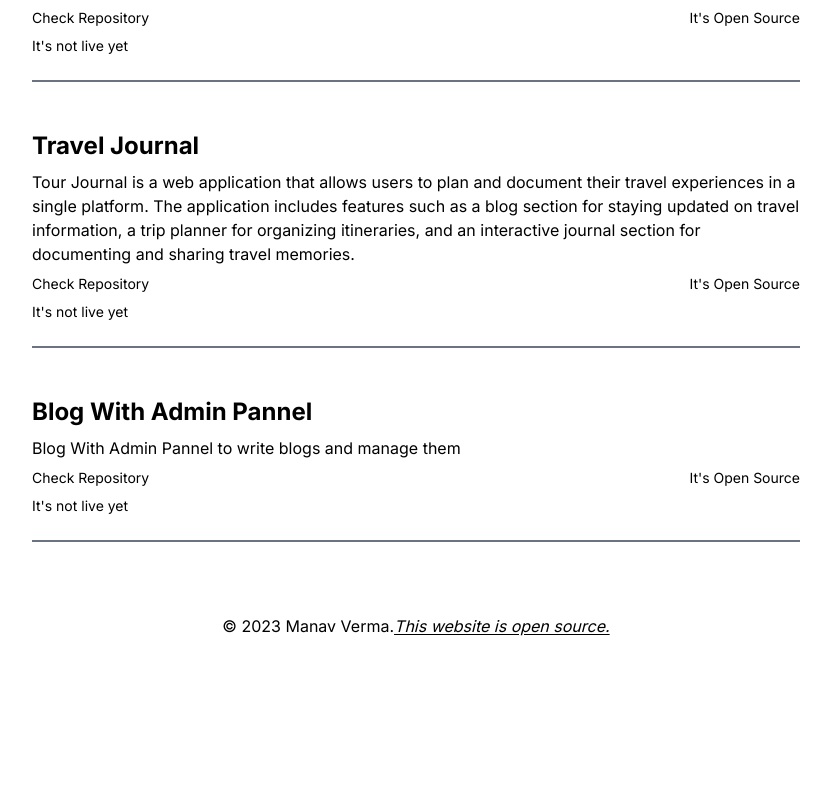
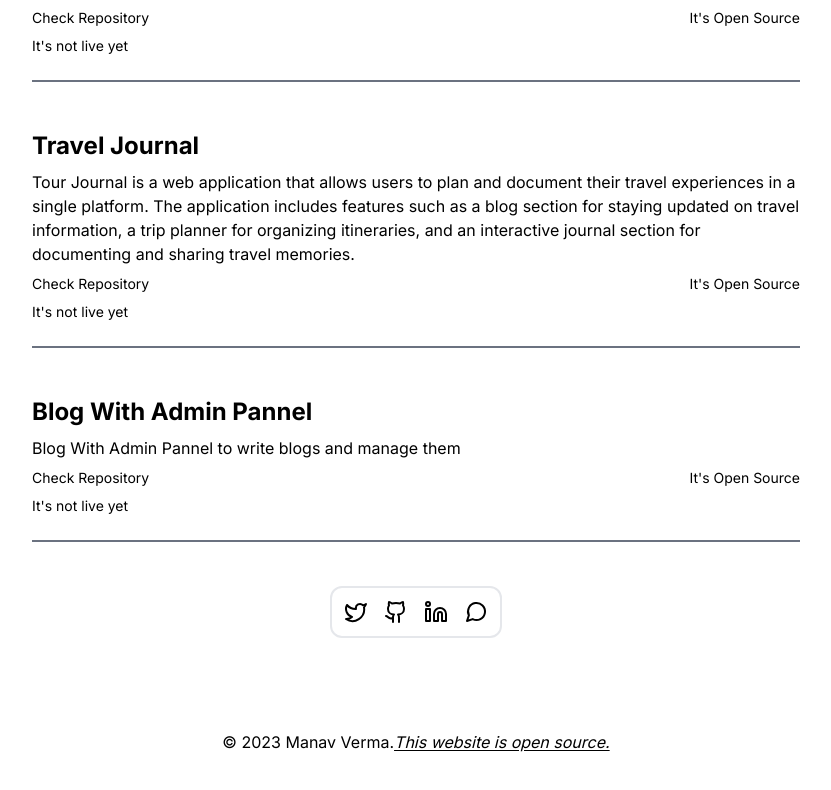
Before and after one commit to manaver/manav.in, a Next.js app: page /projects in a window 1280 px wide. Shown: the part 1016-1806 px from the top of the page, without its empty margins (224-1055 px from the left). Before the commit the page ends 1698 px from the top, so only its background shows below. Built offline with nearby package versions, Linux system fonts and the light colour scheme.

Commit message:
social icons added

```diff
--- a/app/(profile)/layout.jsx
+++ b/app/(profile)/layout.jsx
@@ -4,15 +4,16 @@ import {Inter} from 'next/font/google';
 import {Providers} from '../providers';
 import Header from "@/components/layout/header";
 import Footer from "@/components/layout/footer";
+import SocialIcons from "@/components/layout/social-icons";
 
 const inter = Inter({subsets: ['latin']});
 
 export const runtime = 'edge'
 
 export const metadata = {
-    title: 'Hindi Ringtones 2023 - Download Your Favorite Ringtones',
-    description: 'Download hindi ringtones 2023, bgm ringtones, tamil ringtones, bollywood ringtones all at one place! Get a ringtone for your phone now.',
-    keywords: 'Download hindi ringtones 2023, bgm ringtones, tamil ringtones, bollywood ringtones all at one place! Get a ringtone for your phone now.'
+    title: 'Manav Verma',
+    description: 'I am a passionate full-stack developer and freelancer with a strong interest in open source and DevOps. I am skilled at writing clean and functional web designs, and I am always looking for ways to improve my skills in web development.',
+    keywords: 'Freelancer, Developer, Full-stack-developer, Frontend-developer, Backend-developer.'
 }
 
 export default function RootLayout({children}) {
@@ -20,10 +21,11 @@ export default function RootLayout({children}) {
         <html lang="en">
         <Providers attribute="class" defaultTheme="system" enableSystem={false}>
             <body className={`h-full scrollbar overflow-x-hidden ${inter.className}`}>
-            <Header />
-                {children}
+            <Header/>
+            {children}
+            <SocialIcons/>
+            <Footer/>
             </body>
-            <Footer />
         </Providers>
         </html>
     );
--- /dev/null
+++ b/components/layout/social-icons.jsx
@@ -0,0 +1,35 @@
+import {Github, Linkedin, MessageCircle, Twitter} from "lucide-react";
+import Link from "next/link";
+
+export default function SocialIcons()
+{
+    return (
+        <>
+            <div className="socialIcons flex flex-row w-fit mx-auto my-8 border-2 p-3 rounded-xl space-x-4 text-2xl">
+                <Link href="https://twitter.com/Manav1924" target="_contact">
+                    <Twitter
+                        className="cursor-pointer hover:text-blue-600"
+                    />
+                </Link>
+                <Link href="https://github.com/manaver" target="_contact">
+                    <Github
+                        className="cursor-pointer hover:text-gray-600"
+                    />
+                </Link>
+                <Link
+                    href="https://www.linkedin.com/in/manav-verma-590a92204/"
+                    target="_contact"
+                >
+                    <Linkedin
+                        className="cursor-pointer hover:text-blue-700"
+                    />
+                </Link>
+                <Link href="https://api.whatsapp.com/send?phone=916006572059" target="_contact">
+                    <MessageCircle
+                        class="cursor-pointer hover:text-green-600"
+                    />
+                </Link>
+            </div>
+        </>
+    );
+}
```
Also changed, not shown: vercel.json.
